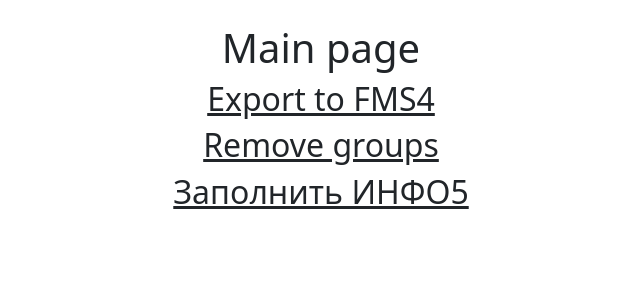
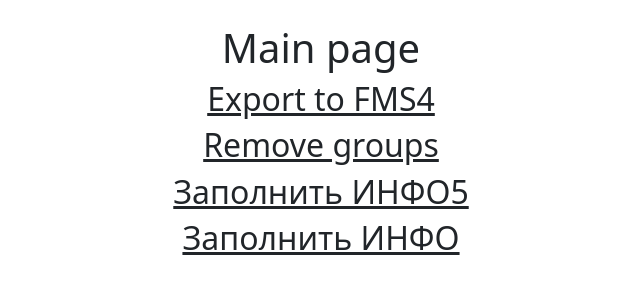
Before and after one commit to belousovsergey56/gurtam, a Flask app: page /home in a window 1280 px wide. Shown: the part 73-373 px from the top of the page, without its empty margins (319-959 px from the left). Run offline with Flask 3, Linux system fonts and the light colour scheme; a user stored in the database is signed in; data comes from the database, SQL or seed files in the repository; some libraries are stand-ins or nearby versions.

Commit message:
add link for page upd_info

```diff
--- a/templates/index.html
+++ b/templates/index.html
@@ -8,5 +8,6 @@
         <h2 class="text-center"><a href="{{ url_for('export_fms4')}}" class="link-dark">Export to FMS4</a></h2>
         <h2 class="text-center"><a href="{{ url_for('remove_group')}}" class="link-dark">Remove groups</a></h2>
         <h2 class="text-center"><a href="{{ url_for('update_info5')}}" class="link-dark">Заполнить ИНФО5</a></h2>
+        <h2 class="text-center"><a href="{{ url_for('update_info')}}" class="link-dark">Заполнить ИНФО</a></h2>
     </div>
 {% endblock %}
```
